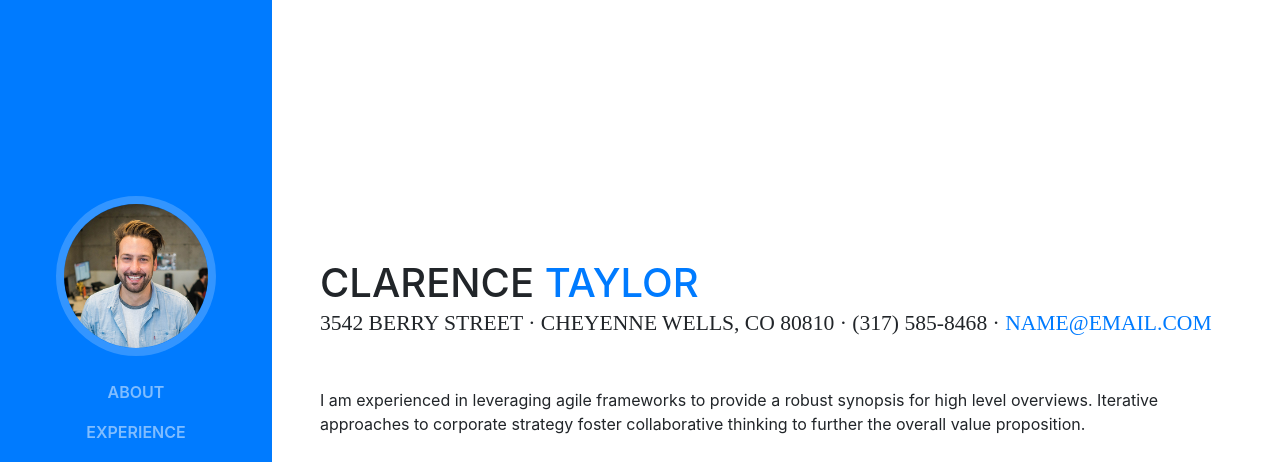
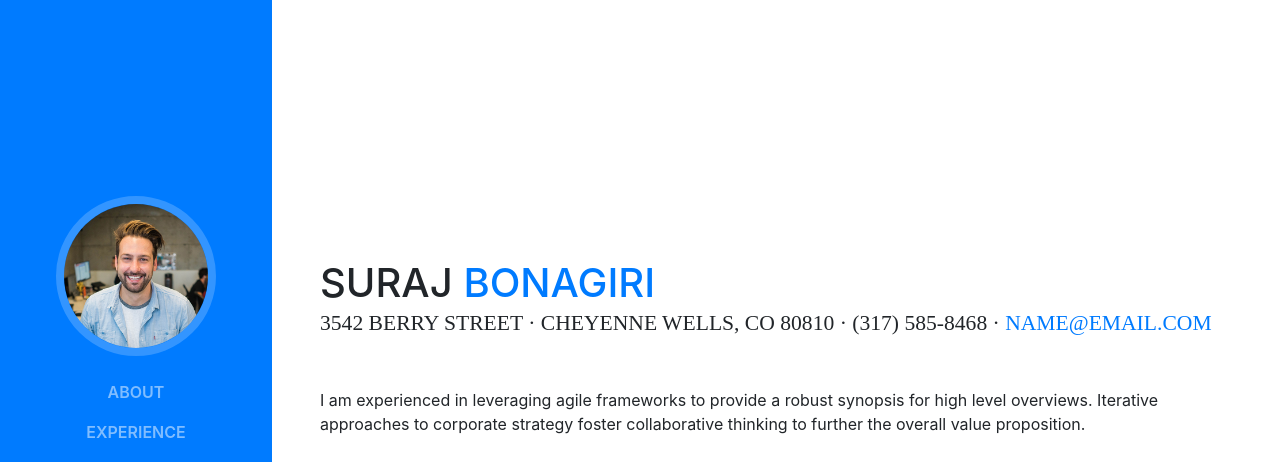
Before and after one commit to suraj2596/suraj2596.github.io, a website with bundled scripts: page index.html in a window 1280 px wide. Shown: the top 462 px of the page. Built offline with nearby package versions, Linux system fonts and the light colour scheme; a web font is replaced by a local one.

Commit message:
testing with my name. Really excited.

```diff
--- a/index.html
+++ b/index.html
@@ -65,8 +65,8 @@
 
       <section class="resume-section p-3 p-lg-5 d-flex d-column" id="about">
         <div class="my-auto">
-          <h1 class="mb-0">Clarence
-            <span class="text-primary">Taylor</span>
+          <h1 class="mb-0">Suraj
+            <span class="text-primary">Bonagiri</span>
           </h1>
           <div class="subheading mb-5">3542 Berry Street · Cheyenne Wells, CO 80810 · (317) 585-8468 ·
             <a href="mailto:name@email.com">name@email.com</a>
```
